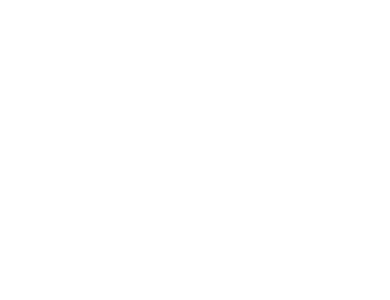
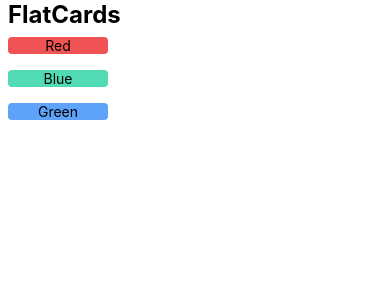
Before and after one commit to nevinsebastian/Tut, a React Native app: screen / in a window 390 px wide. Shown: the top 300 px of the page. Built offline with nearby package versions, Linux system fonts and the light colour scheme.

Commit message:
flat cards styled

```diff
--- a/App.tsx
+++ b/App.tsx
@@ -1,14 +1,14 @@
-import { View, Text, SafeAreaView, ScrollView } from 'react-native'
+import { View, Text, ScrollView } from 'react-native'
 import React from 'react'
 import FlatCards from './components/FlatCards'
 
 const App = () => {
   return (
-    <SafeAreaView>
-      <ScrollView>
+    <ScrollView>
+    <View>
       <FlatCards/>
-      </ScrollView>
-    </SafeAreaView>
+    </View>
+    </ScrollView>
   )
 }
 
--- a/AppPro.tsx
+++ /dev/null
@@ -1,32 +0,0 @@
-import React from "react";
-
-import { View , Text, StyleSheet, useColorScheme} from 'react-native'
-
-function AppPro():JSX.Element{
-    const isDarkMode = useColorScheme() === 'dark'
-
-    return(
-        <View style={styles.container}>
-            <Text style={isDarkMode ? styles.whiteText:
-            styles.whiteText}>
-                hello World
-            </Text>
-        </View>
-    )
-}
-
-const styles = StyleSheet.create({
-    container:{
-        flex:1,
-        alignItems:'center'
-    },
-    whiteText:{
-        color: '#FFFFFF'
-    },
-    darkText:{
-        color:'#000000'
-    }
-})
-
-
-export default AppPro
--- a/components/FlatCards.tsx
+++ b/components/FlatCards.tsx
@@ -5,13 +5,41 @@
   return (
     <View>
       <Text style={styles.headingText}>FlatCards</Text>
+        <View style={styles.container}>
+          <View style={[styles.card,styles.card1]}>
+            <Text>Red</Text>
+          </View>
+          <View style={[styles.card,styles.card2]}>
+            <Text>Blue</Text>
+          </View><View style={[styles.card,styles.card3]}>
+            <Text>Green</Text>
+          </View>
+        </View>
     </View>
   )
 }
 
 const styles = StyleSheet.create({
     headingText:{
-        fontSize:24
-
+        fontSize:24,
+        fontWeight:'bold',
+        paddingHorizontal:8
+    },
+    container:{},
+    card:{
+      flex:1,
+      justifyContent:'center',
+      alignItems:'center',
+      width:100,
+      height:100,
+      borderRadius:4,
+      margin:8
+    },
+    card1:{
+      backgroundColor:'#EF5354'
+    },card2:{
+      backgroundColor:'#50DBB4'
+    },card3:{
+      backgroundColor:'#5DA3FA'
     },
 })
--- a/index.js
+++ b/index.js
@@ -3,8 +3,7 @@
  */
 
 import {AppRegistry} from 'react-native';
-//import App from './App';
-import AppPro from './AppPro';
+import App from './App';
 import {name as appName} from './app.json';
 
-AppRegistry.registerComponent(appName, () => AppPro);
+AppRegistry.registerComponent(appName, () => App);
```
